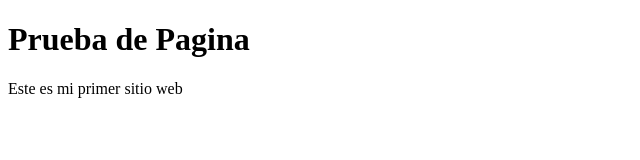
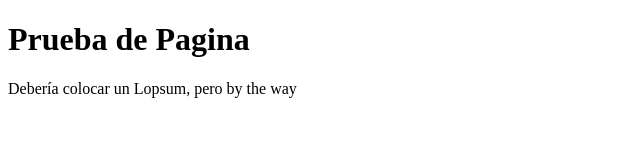
Before and after one commit to gerardlrz/proyectoDemoCursoPrework, a plain HTML site: page index.html in a window 1280 px wide. Shown: the whole page, without its empty margins (0-640 px from the left). Drawn offline with Linux system fonts and the light colour scheme.

Commit message:
Agregamos parrafo en sitio

```diff
--- a/index.html
+++ b/index.html
@@ -9,7 +9,7 @@
 <body>
     <h1>Prueba de Pagina</h1>
     <p>
-        Este es mi primer sitio web
+        Debería colocar un Lopsum, pero by the way
     </p>
 
 </body>
```
